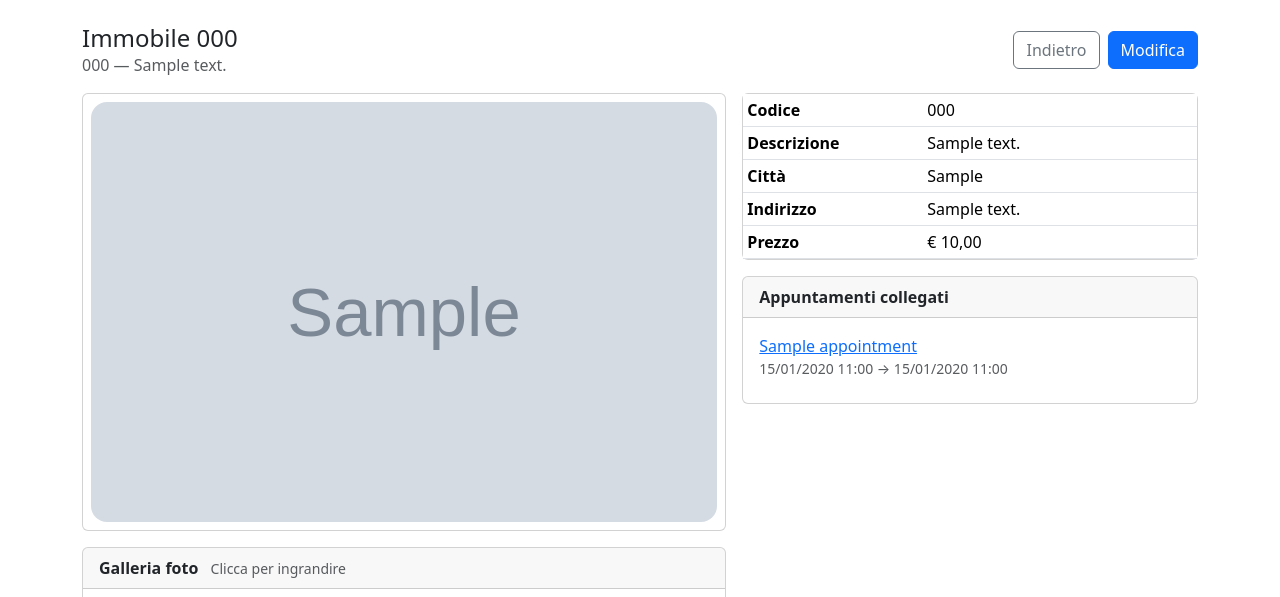
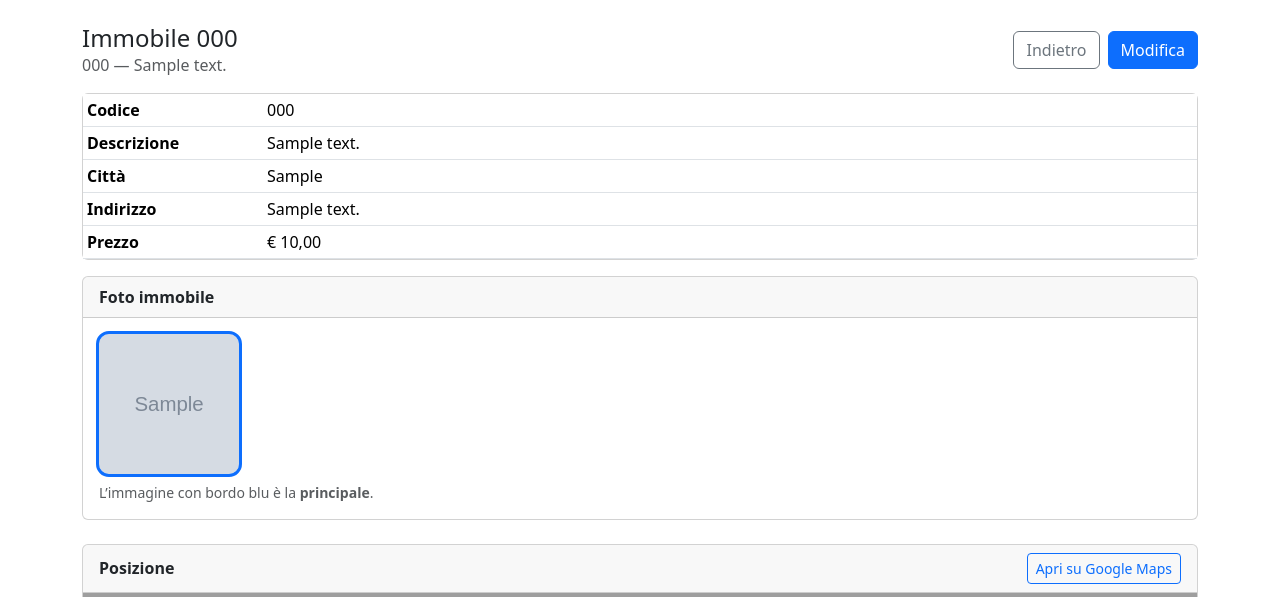
Before and after one commit to centroscs/crm-centroscs, a Django app: page /crm/properties/1/ in a window 1280 px wide. Shown: the part 56-653 px from the top of the page. Run offline with Django 4.2, Linux system fonts and the light colour scheme; a user stored in the database is signed in; tables that the repository leaves empty hold one stand-in row (values such as "Sample post"); grey boxes marked "Sample" are stand-in pictures; parts of the project's set-up code (start-up, migrations or seed data) failed here and were passed over; grey boxes are pictures that could not be loaded.

Commit message:
Add Google Maps section to property detail

```diff
--- a/core/templates/core/property_detail.html
+++ b/core/templates/core/property_detail.html
@@ -7,73 +7,26 @@
     <h1 class="h4 mb-0">Immobile {{ property.code }}</h1>
     <div style="opacity:.75;">
       {{ property.code }}
-      {% if property.description %} — {{ property.description }}{% elif property.title %} — {{ property.title }}{% endif %}
-    </div>
-  </div>
-  <div class="d-flex gap-2">
-    <a class="btn btn-outline-secondary" href="{% url 'properties_list' %}">Indietro</a>
-    <a class="btn btn-primary" href="{% url 'property_edit' property.pk %}">Modifica</a>
+      {% if property.description %} — {{ property.description }}
+      {% elif property.title %} — {{ property.title }}
+      {% endif %}
     </div>
   </div>
 
-<div class="row g-3">
-  <div class="col-12 col-lg-7">
-
-    {# --- FOTO PRINCIPALE --- #}
-    {% with main=images|first %}
-      <div class="card">
-        <div class="card-body p-2">
-          {% if main and main.image %}
-            <img src="{{ main.image.url }}"
-                 class="w-100"
-                 style="height:420px;object-fit:cover;border-radius:16px;cursor:zoom-in;"
-                 data-lightbox-src="{{ main.image.url }}"
-                 alt="Foto principale">
-          {% else %}
-            <div class="d-flex align-items-center justify-content-center text-muted"
-                 style="height:420px;border-radius:16px;background:rgba(0,0,0,.03);">
-              Nessuna foto caricata
-            </div>
+  <div class="d-flex gap-2">
+    <a class="btn btn-outline-secondary" href="{% url 'properties_list' %}">Indietro</a>
+    {% if request.user.is_staff or request.user.is_superuser %}
+      <a class="btn btn-primary" href="{% url 'property_edit' property.pk %}">Modifica</a>
     {% endif %}
   </div>
 </div>
-    {% endwith %}
 
-    {# --- GALLERIA THUMBS --- #}
-    {% if images and images|length > 0 %}
-      <div class="card mt-3">
-        <div class="card-header">
-          <strong>Galleria foto</strong>
-          <span class="text-muted small ms-2">Clicca per ingrandire</span>
-        </div>
-        <div class="card-body">
-          <div class="d-flex flex-wrap gap-2">
-            {% for img in images %}
-              {% if img.image %}
-                <div class="position-relative" style="width:92px;height:92px;">
-                  <img src="{{ img.image.url }}"
-                       style="width:92px;height:92px;object-fit:cover;border-radius:14px;cursor:zoom-in;{% if img.is_primary %}outline:3px solid #0d6efd;{% endif %}"
-                       data-lightbox-src="{{ img.image.url }}"
-                       alt="Foto immobile">
-                  {% if img.is_primary %}
-                    <span class="badge bg-primary position-absolute" style="top:6px;left:6px;">P</span>
-                  {% endif %}
-                </div>
-              {% endif %}
-            {% endfor %}
-          </div>
-        </div>
-      </div>
-    {% endif %}
-
-  </div>
-
-  <div class="col-12 col-lg-5">
-    <div class="card">
+{# ===================== DATI IMMOBILE ===================== #}
+<div class="card mb-3">
   <div class="card-body p-0">
     <table class="table table-sm mb-0">
       <tr>
-            <th style="width: 180px;">Codice</th>
+        <th style="width:180px;">Codice</th>
         <td>{{ property.code }}</td>
       </tr>
       <tr>
@@ -91,87 +44,71 @@
       <tr>
         <th>Prezzo</th>
         <td>
-              {% if property.price %}€ {{ property.price }}{% else %}<span class="text-muted">—</span>{% endif %}
+          {% if property.price %}
+            € {{ property.price }}
+          {% else %}
+            <span class="text-muted">—</span>
+          {% endif %}
         </td>
       </tr>
     </table>
   </div>
 </div>
 
-    {# opzionale: appuntamenti collegati #}
-    {% with appts=property.appointments.all %}
-      {% if appts and appts|length > 0 %}
-        <div class="card mt-3">
-          <div class="card-header"><strong>Appuntamenti collegati</strong></div>
+{# ===================== FOTO ===================== #}
+<div class="card mb-4">
+  <div class="card-header">
+    <strong>Foto immobile</strong>
+  </div>
   <div class="card-body">
-            <ul class="list-unstyled mb-0">
-              {% for a in appts %}
-                <li class="mb-2">
-                  <a href="{% url 'appointment_detail' a.pk %}">{{ a.title }}</a>
-                  <div class="text-muted small">
-                    {{ a.start|date:"d/m/Y H:i" }}{% if a.end %} → {{ a.end|date:"d/m/Y H:i" }}{% endif %}
+    {% if images %}
+      <div class="d-flex flex-wrap gap-2">
+        {% for img in images %}
+          <a href="{{ img.image.url }}" target="_blank">
+            <img src="{{ img.image.url }}"
+                 style="width:140px;height:140px;object-fit:cover;border-radius:10px;
+                        {% if img.is_primary %}outline:3px solid #0d6efd;{% endif %}">
+          </a>
+        {% endfor %}
       </div>
-                </li>
-              {% endfor %}
-            </ul>
+      <div class="small mt-2 text-muted">
+        L’immagine con bordo blu è la <b>principale</b>.
+      </div>
+    {% else %}
+      <div class="text-muted">Nessuna foto caricata.</div>
+    {% endif %}
+  </div>
+</div>
+
+{# ===================== MAPPA ===================== #}
+{% with addr=property.address|default:"" city=property.city|default:"" %}
+  {% with full_address=addr|add:" "|add:city %}
+    {% if addr or city %}
+      <div class="card mt-4">
+        <div class="card-header d-flex justify-content-between align-items-center">
+          <strong>Posizione</strong>
+          <a class="btn btn-sm btn-outline-primary"
+             href="https://www.google.com/maps/search/?api=1&query={{ full_address|urlencode }}"
+             target="_blank" rel="noopener">
+            Apri su Google Maps
+          </a>
+        </div>
+        <div class="card-body p-0">
+          <iframe
+            width="100%"
+            height="360"
+            style="border:0;border-bottom-left-radius:12px;border-bottom-right-radius:12px;"
+            loading="lazy"
+            referrerpolicy="no-referrer-when-downgrade"
+            src="https://www.google.com/maps?q={{ full_address|urlencode }}&output=embed">
+          </iframe>
+        </div>
+        <div class="card-footer small text-muted">
+          Se l’indirizzo è incompleto, la mappa può “indovinare” male. Usa “Apri su Google Maps” per verificare.
         </div>
       </div>
     {% endif %}
   {% endwith %}
+{% endwith %}
 
-  </div>
-</div>
-
-<hr class="my-4">
-
-<h5 class="mb-2">Allegati</h5>
-
-{% if attachments %}
-  <ul class="list-group">
-    {% for a in attachments %}
-      <li class="list-group-item d-flex justify-content-between align-items-center">
-        <a href="{{ a.file.url }}" target="_blank" rel="noopener">
-          {{ a.filename|default:a.file.name }}
-        </a>
-        <small class="text-muted">
-          {{ a.created_at|date:"d/m/Y H:i" }}
-        </small>
-      </li>
-    {% endfor %}
-  </ul>
-{% else %}
-  <div class="text-muted">Nessun allegato.</div>
-{% endif %}
-
-{# ---------------- LIGHTBOX ---------------- #}
-<div id="lightbox"
-     style="display:none;position:fixed;inset:0;background:rgba(0,0,0,.85);z-index:9999;align-items:center;justify-content:center;padding:24px;">
-  <img id="lightboxImg" src="" style="max-width:95vw;max-height:90vh;border-radius:16px;">
-</div>
-
-<script>
-  (function() {
-    const lb = document.getElementById("lightbox");
-    const lbImg = document.getElementById("lightboxImg");
-    if (!lb || !lbImg) return;
-
-    function openLB(src) {
-      lbImg.src = src;
-      lb.style.display = "flex";
-    }
-    function closeLB() {
-      lb.style.display = "none";
-      lbImg.src = "";
-    }
-
-    document.querySelectorAll("[data-lightbox-src]").forEach(el => {
-      el.addEventListener("click", () => openLB(el.getAttribute("data-lightbox-src")));
-    });
-
-    lb.addEventListener("click", closeLB);
-    document.addEventListener("keydown", (e) => {
-      if (e.key === "Escape") closeLB();
-    });
-  })();
-</script>
 {% endblock %}
```
Lines whose indentation alone changed are shown as unchanged.
